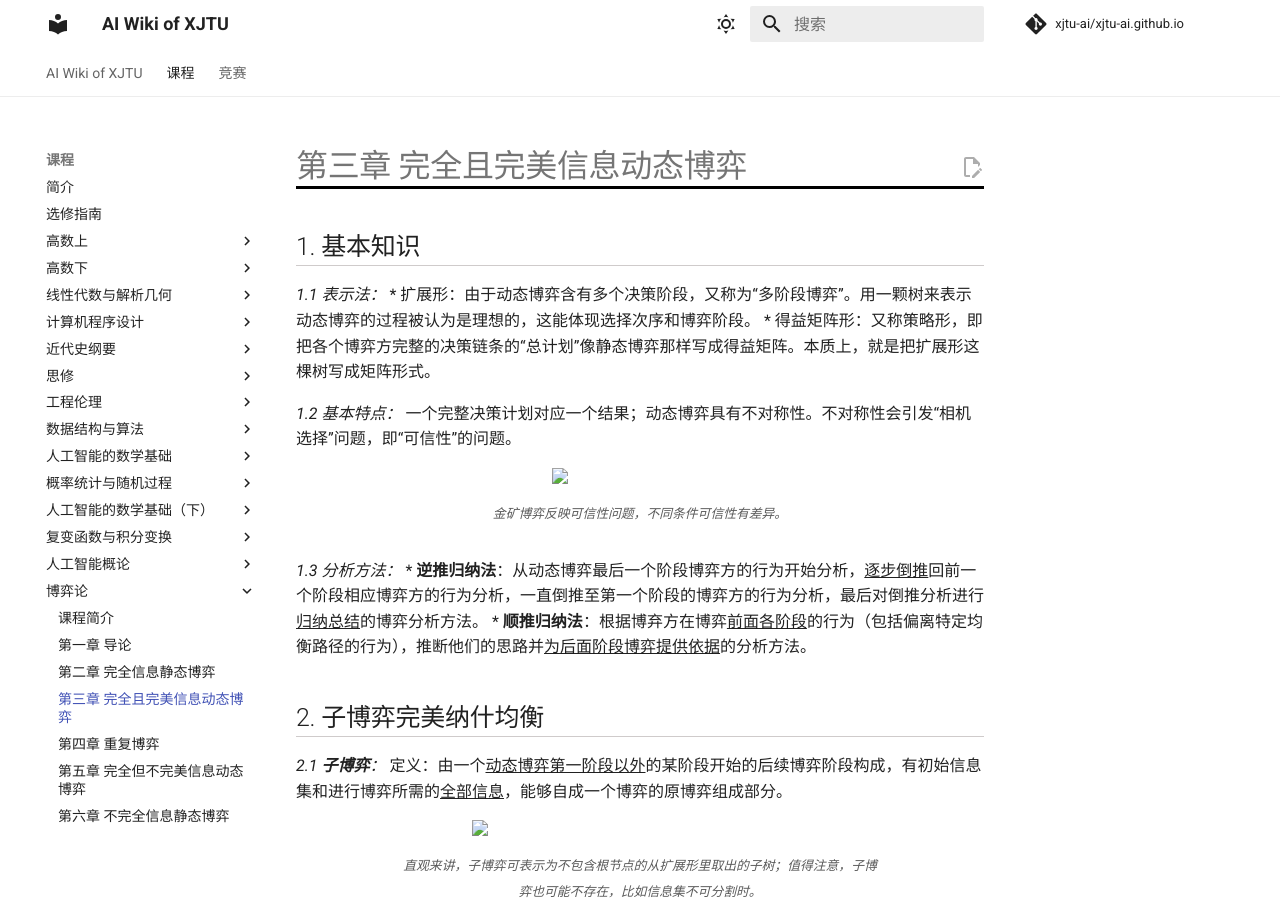
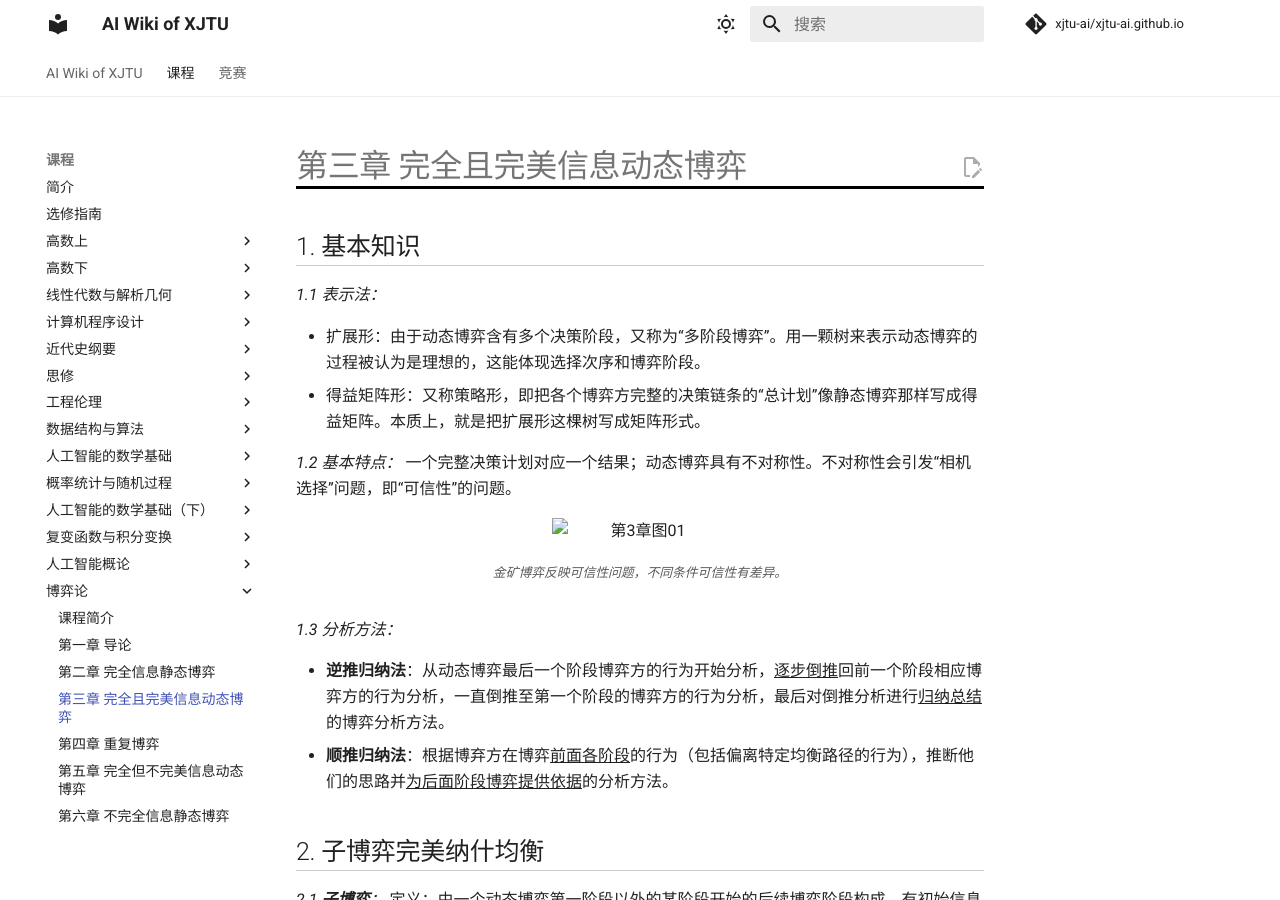
Before and after one commit to xjtu-ai/xjtu-ai.github.io, an MkDocs documentation site: the page built from docs/course/gt/ch3_dynamic.md, in a window 1280 px wide and 900 px high. Built offline with MkDocs 1.6.1 and Material for MkDocs 9.7.7, drawn with Linux system fonts in a browser that asks for light colours; comment, search, counter and statistics services are not loaded; some of the changed text lies outside the part shown.

Commit message:
format game theory markdown

```diff
--- a/docs/course/gt/ch3_dynamic.md
+++ b/docs/course/gt/ch3_dynamic.md
@@ -27,6 +27,7 @@
 </div>
 
 <em>1.1 表示法：</em>
+
 * 扩展形：由于动态博弈含有多个决策阶段，又称为“多阶段博弈”。用一颗树来表示动态博弈的过程被认为是理想的，这能体现选择次序和博弈阶段。
 * 得益矩阵形：又称策略形，即把各个博弈方完整的决策链条的“总计划”像静态博弈那样写成得益矩阵。本质上，就是把扩展形这棵树写成矩阵形式。
 
@@ -34,11 +35,12 @@
 一个完整决策计划对应一个结果；动态博弈具有不对称性。不对称性会引发“相机选择”问题，即“可信性”的问题。
 <figure class="center">
 <div align="center">
-  <img src="img/ch3/01.png" width="60%" />
+  <img alt="第3章图01" src="img/ch3/01.png" width="60%" />
 </div>
 <figcaption><small>金矿博弈反映可信性问题，不同条件可信性有差异。</small></figcaption></figure>
 
 <em>1.3 分析方法：</em>
+
 * **逆推归纳法**：从动态博弈最后一个阶段博弈方的行为开始分析，<u>逐步倒推</u>回前一个阶段相应博弈方的行为分析，一直倒推至第一个阶段的博弈方的行为分析，最后对倒推分析进行<u>归纳总结</u>的博弈分析方法。
 * **顺推归纳法**：根据博弃方在博弈<u>前面各阶段</u>的行为（包括偏离特定均衡路径的行为），推断他们的思路并<u>为后面阶段博弈提供依据</u>的分析方法。
 
@@ -60,7 +62,7 @@
 定义：由一个<u>动态博弈第一阶段以外</u>的某阶段开始的后续博弈阶段构成，有初始信息集和进行博弈所需的<u>全部信息</u>，能够自成一个博弈的原博弈组成部分。
 <figure class="center">
 <div align="center">
-  <img src="img/ch3/02.png" width="70%" />
+  <img alt="第3章图02" src="img/ch3/02.png" width="70%" />
 </div>
 <figcaption><small>直观来讲，子博弈可表示为不包含根节点的从扩展形里取出的子树；值得注意，子博弈也可能不存在，比如信息集不可分割时。</small></figcaption></figure>
 
@@ -121,6 +123,7 @@
 </div>
 
 <em>4.1 逆推归纳法的问题：</em>
+
 1. 如果可能路径（尤其是博弈结束的可能情况太多）太多，有推理困难。
 2. 对理性要求较高，依赖所谓**理性的共同知识**，其实解决问题可能还需要考虑其他博弈方偏离子博弈纳什均衡的情况。
 
@@ -128,7 +131,7 @@
 蜈蚣博弈解释了逆推归纳法的局限性。在阶段较少的蜈蚣博弈中合作的可能更低，逆推归纳法比较符合；但在阶段多的情况下理性的博弈方更倾向合作先把蛋糕做大，再在一个普遍更高的得益水平上进行竞争。
 <figure class="center">
 <div align="center">
-  <img src="img/ch3/03.png" width="70%" />
+  <img alt="第3章图03" src="img/ch3/03.png" width="70%" />
 </div><figcaption><small>先合作后竞争，更接近理性博弈方的行为。</small></figcaption></figure>
 
 <em>4.3 **颤抖手均衡**：</em>
@@ -138,18 +141,18 @@
 *4.3.1 颤抖手均衡条件：*
 <figure class="center">
 <div align="center">
-  <img src="img/ch3/04.png" width="80%" />
+  <img alt="第3章图04" src="img/ch3/04.png" width="80%" />
 </div><figcaption><small>颤抖手均衡直观地说就是不怕对方乱来，所以不能包含那些不稳的策略。</small></figcaption></figure>
 
 *4.3.2 颤抖手均衡的例子：*
 <figure class="center">
 <div align="center">
-  <img src="img/ch3/05.png" width="70%" />
+  <img alt="第3章图05" src="img/ch3/05.png" width="70%" />
 </div><figcaption><small>解释：对于博弈方一，选择R不会获得比L更高的得益，R是一个弱劣策略。而且博弈方2可能担心第三阶段博弈方1错选，可能选M，所以这条路径是很不稳定的。</small></figcaption></figure>
 
 <figure class="center">
 <div align="center">
-  <img src="img/ch3/06.png" width="70%" />
+  <img alt="第3章图06" src="img/ch3/06.png" width="70%" />
 </div><figcaption><small>解释：(3,3)收益是帕累托最优的，偏离的概率大大下降了而且R-N-T-V是唯一的子博弈完美纳什均衡。</small></figcaption></figure>
 
 <em>4.4 顺推归纳法：</em>
@@ -158,7 +161,7 @@
 
 <figure class="center">
 <div align="center">
-  <img src="img/ch3/07.png" width="70%" />
+  <img alt="第3章图07" src="img/ch3/07.png" width="70%" />
 </div><figcaption><small>与颤抖手的提防对方犯错不同，顺推归纳是阅读对方偏离的目的，从而“协作”获得稳定而较优的得益。</small></figcaption></figure>
 
 <div style="page-break-after: always;">
@@ -182,7 +185,7 @@
 先默写子博弈完美纳什均衡得定义（或许不用）。
 <figure class="center">
 <div align="center">
-  <img src="img/ch3/08.png" width="80%" />
+  <img alt="第3章图08" src="img/ch3/08.png" width="80%" />
 </div><figcaption><small></small></figcaption></figure>
 
 <div style="display:none">
@@ -190,30 +193,30 @@
 *5.2 思考练习四*
 <figure class="center">
 <div align="center">
-  <img src="img/ch3/09.png" width="80%" />
+  <img alt="第3章图09" src="img/ch3/09.png" width="80%" />
 </div><figcaption><small></small></figcaption></figure>
 
 <figure class="center">
 <div align="center">
-  <img src="img/ch3/10.png" width="80%" />
+  <img alt="第3章图10" src="img/ch3/10.png" width="80%" />
 </div><figcaption><small></small></figcaption></figure>
 </div>
 
 *5.2 思考练习五：设一四阶段两博弈方之间的动态博弈如下图所示。找出全部子博弈，讨论该博弈中的可信性问题，求子博弈完美纳什均衡策略组合和博弈的结果：*
 <figure class="center">
 <div align="center">
-  <img src="img/ch3/11.png" width="80%" />
+  <img alt="第3章图11" src="img/ch3/11.png" width="80%" />
 </div><figcaption><small>博弈方1第一阶段选b第三阶段e;博弈方2第二阶段选d第四阶段选h。结果为博弈方1第一阶段选b结束博弈，得益为(5,3)。</small></figcaption></figure>
 
 *5.3 思考练习题七：*
 <figure class="center">
 <div align="center">
-  <img src="img/ch3/12.png" width="80%" />
+  <img alt="第3章图12" src="img/ch3/12.png" width="80%" />
 </div><figcaption><small></small></figcaption></figure>
 
 <figure class="center">
 <div align="center">
-  <img src="img/ch3/13.png" width="80%" />
+  <img alt="第3章图13" src="img/ch3/13.png" width="80%" />
 </div><figcaption><small></small></figcaption></figure>
 
 <div style="display:none">
@@ -221,32 +224,32 @@
 *5.5 补充练习题二：*
 <figure class="center">
 <div align="center">
-  <img src="img/ch3/14.png" width="80%" />
+  <img alt="第3章图14" src="img/ch3/14.png" width="80%" />
 </div><figcaption><small></small></figcaption></figure>
 
 <figure class="center">
 <div align="center">
-  <img src="img/ch3/15.png" width="80%" />
+  <img alt="第3章图15" src="img/ch3/15.png" width="80%" />
 </div><figcaption><small></small></figcaption></figure>
 
 *5.6 补充练习题六：*
 <figure class="center">
 <div align="center">
-  <img src="img/ch3/16.png" width="80%" />
+  <img alt="第3章图16" src="img/ch3/16.png" width="80%" />
 </div><figcaption><small></small></figcaption></figure>
 
 <figure class="center">
 <div align="center">
-  <img src="img/ch3/17.png" width="80%" />
+  <img alt="第3章图17" src="img/ch3/17.png" width="80%" />
 </div><figcaption><small></small></figcaption></figure>
 
 <figure class="center">
 <div align="center">
-  <img src="img/ch3/18.png" width="80%" />
+  <img alt="第3章图18" src="img/ch3/18.png" width="80%" />
 </div><figcaption><small></small></figcaption></figure>
 
 <figure class="center">
 <div align="center">
-  <img src="img/ch3/19.png" width="80%" />
+  <img alt="第3章图19" src="img/ch3/19.png" width="80%" />
 </div><figcaption><small></small></figcaption></figure>
 </div>
```
Also changed, not shown: docs/course/gt/ch2_static.md (+1 -1 lines), docs/course/gt/ch4_repeated.md (+20 -18 lines), docs/course/gt/ch5_imperfect.md (+7 -7 lines), docs/course/gt/ch6_incomplete.md (+10 -12 lines), docs/course/game_theory/index.md (line endings or trailing spaces).
